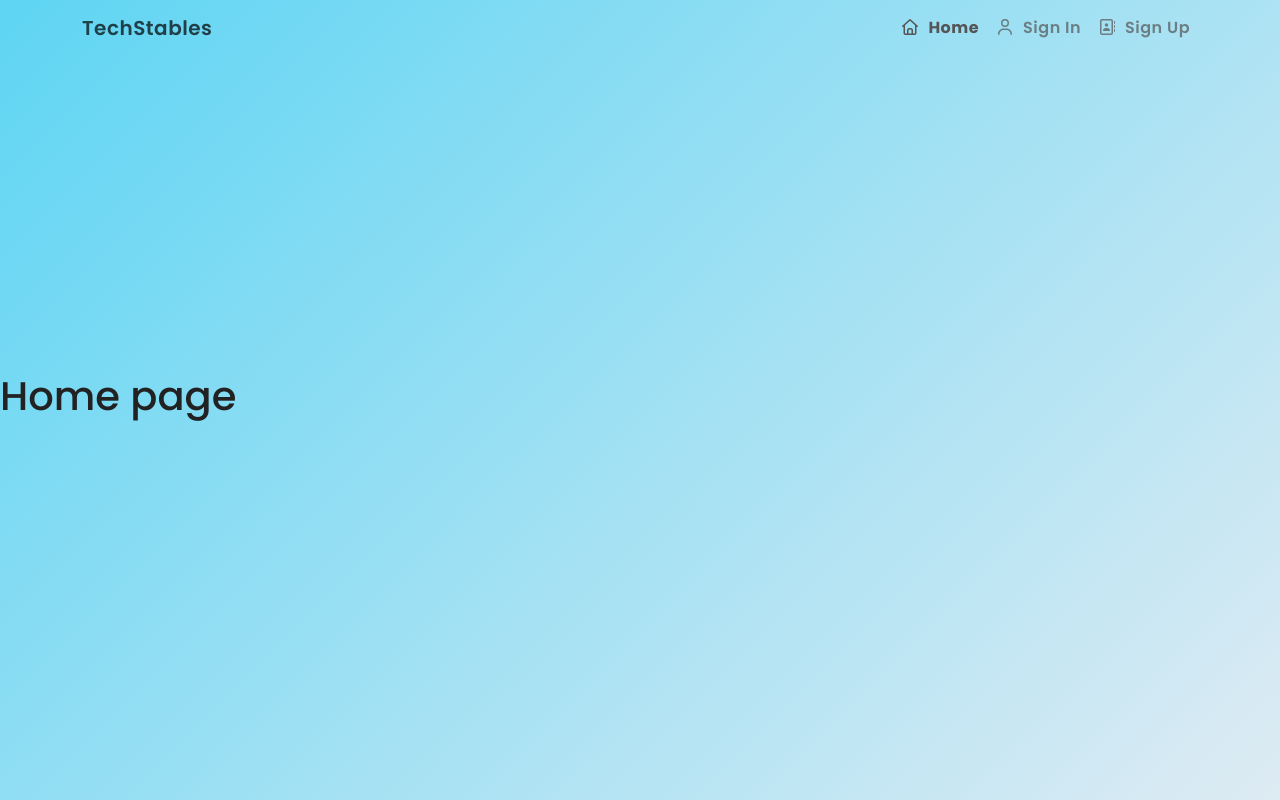
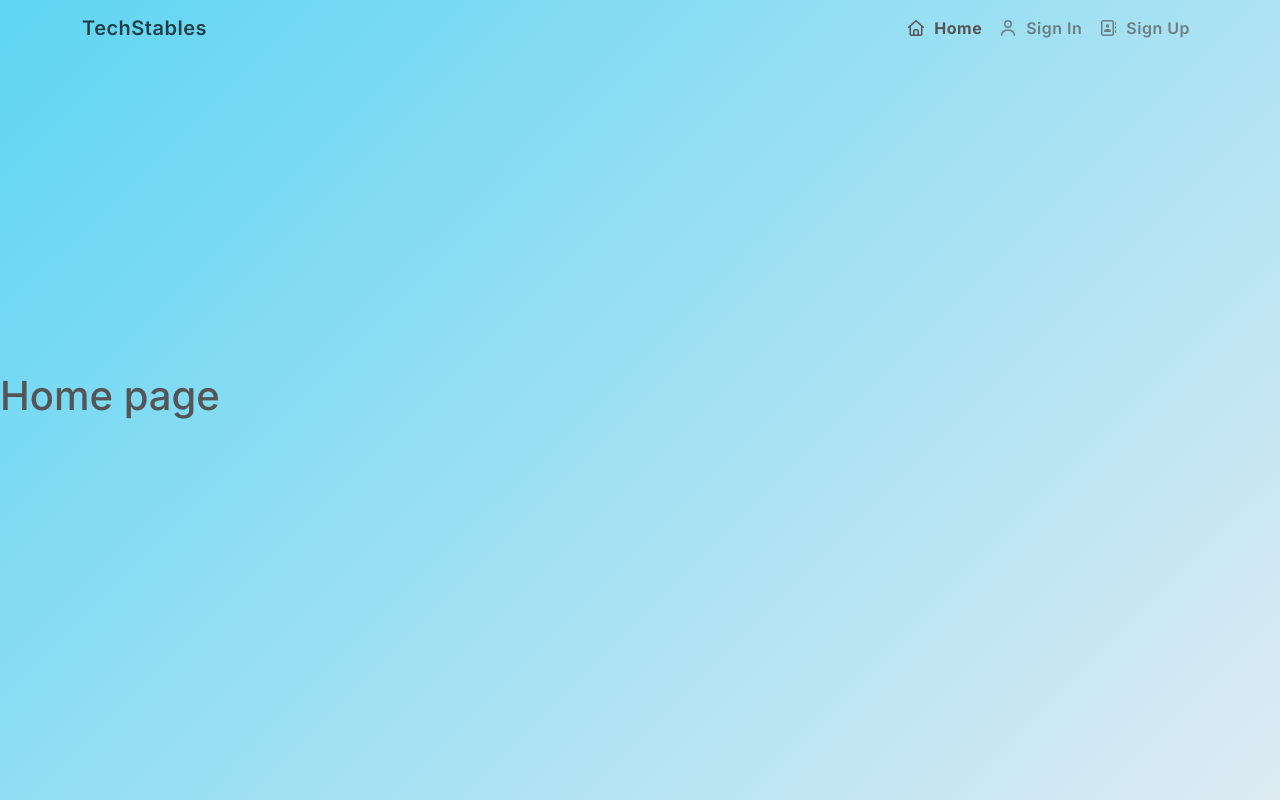
Before and after one commit to BogdanCatalin-Iacob/techstables_frontend, a React (Vite) app in the folder techstables_front/: page / in a window 1280 px wide. Built offline with nearby package versions, Linux system fonts and the light colour scheme.

Commit message:
Refactor body font-family and color

```diff
--- a/techstables_front/src/index.css
+++ b/techstables_front/src/index.css
@@ -16,8 +16,8 @@
 
 body {
     background-color: #fff;
-    color: var(--text-primary);
-    font-family: var(--font-primary);
+    color: var(--text-secondary);
+    font-family: var(--font-secondary);
     background: linear-gradient(135deg, var(--bg-start) 0%, var(--bg-end) 100%);
 }
 
```
